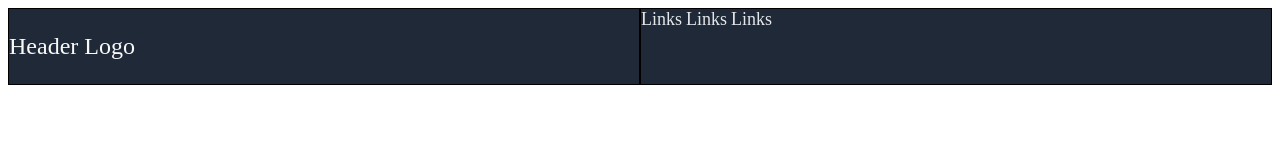
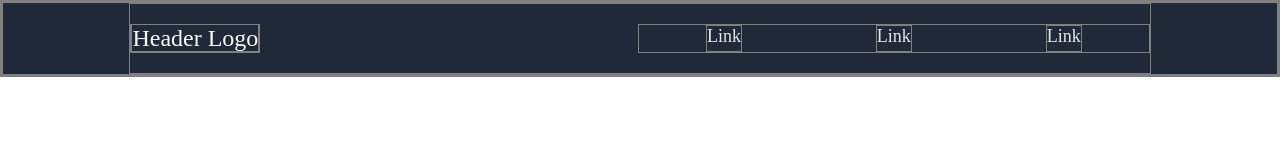
Before and after one commit to ZippyDaFish/odin-landingPage, a plain HTML site: page index.html in a window 1280 px wide. Drawn offline with Linux system fonts and the light colour scheme.

Commit message:
Edit Header with index.html and style.css

```diff
--- a/index.html
+++ b/index.html
@@ -8,15 +8,17 @@
     <title>Landing Page</title>
 </head>
 <body>
-    <div class="flex-container">
-        <div class="flex-item">
-            <p class="header-logo">Header Logo</p>
-        </div>
-        <div class="flex-item">
-            <span class="hero-s">Links</span>
-            <span class="hero-s">Links</span>
-            <span class="hero-s">Links</span>
-        </div>
-    </div>
+    <header class="dark-bg">
+        <nav class="container-row">
+            <div class="hero">
+                <span>Header Logo</span>
+            </div>
+            <div class="hero-sub nav-link">
+                <a>Link</a>
+                <a>Link</a>
+                <a>Link</a>
+            </div>
+        </nav>
+    </header>
 </body>
 </html>
--- a/styles.css
+++ b/styles.css
@@ -1,22 +1,29 @@
-.flex-container {
-  display: flex;
+* {
+  border: 1px solid gray;
+  margin: 0;
 }
 
-.flex-container div {
-  flex: 1;
-  background: #1F2937;
-  border: 1px solid black;
+nav {
+  display: flex;
+  margin: auto;
+  width: 80%;
+  padding: 20px 0px;
+  justify-content: space-between;
 }
 
-.hero-text {
-  font-size: 48px;
+.dark-bg {
+  background-color: #1F2937;
+}
+.hero {
+  font-size: 24px;
   color: #F9FAF8;
 }
-.hero-s {
+.hero-sub {
   font-size: 18px;
   color: #E5E7EB;
 }
-.header-logo {
-  font-size: 24px;
-  color: #F9FAF8;
+.nav-link {
+  display: flex;
+  width: 50%;
+  justify-content: space-around;
 }
```
